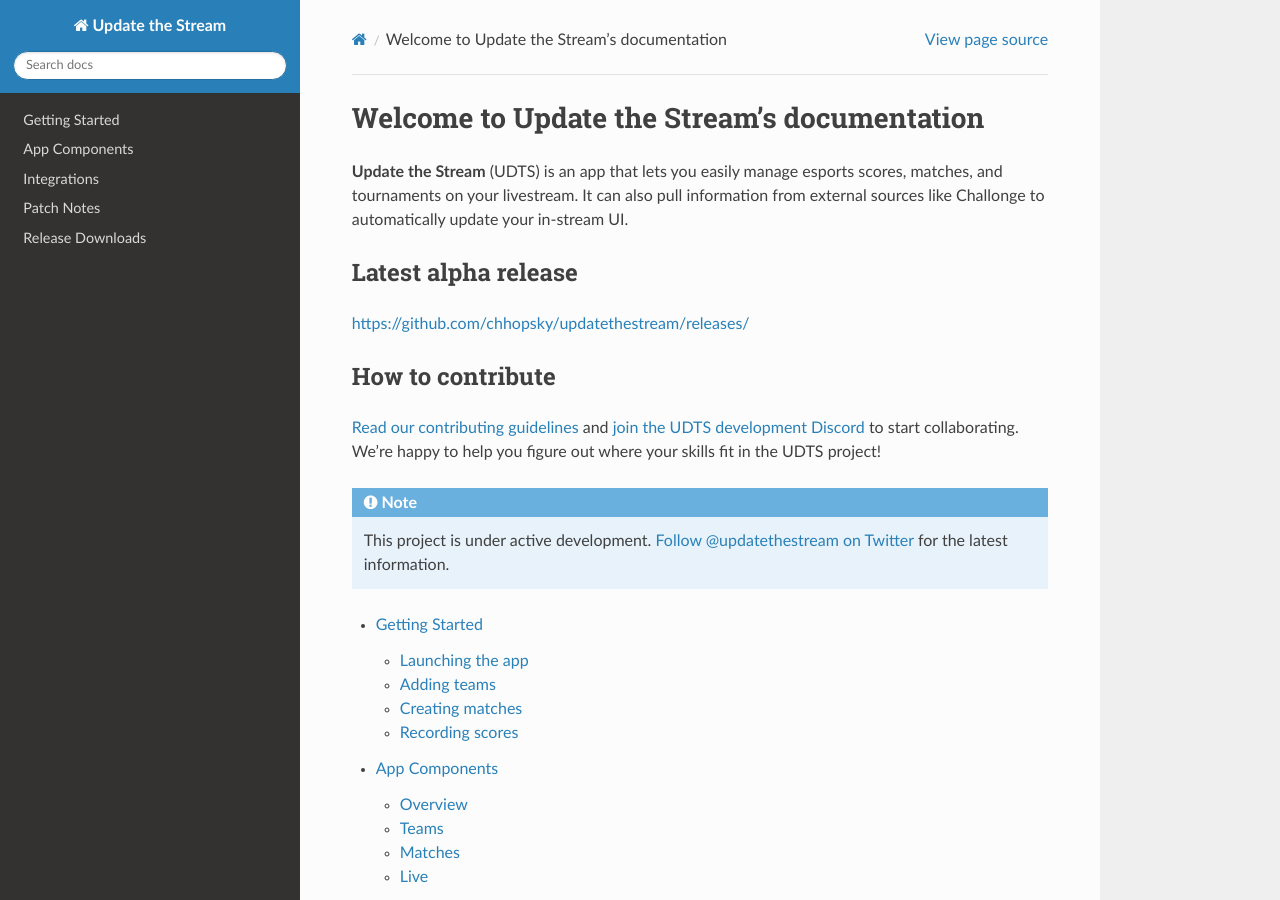
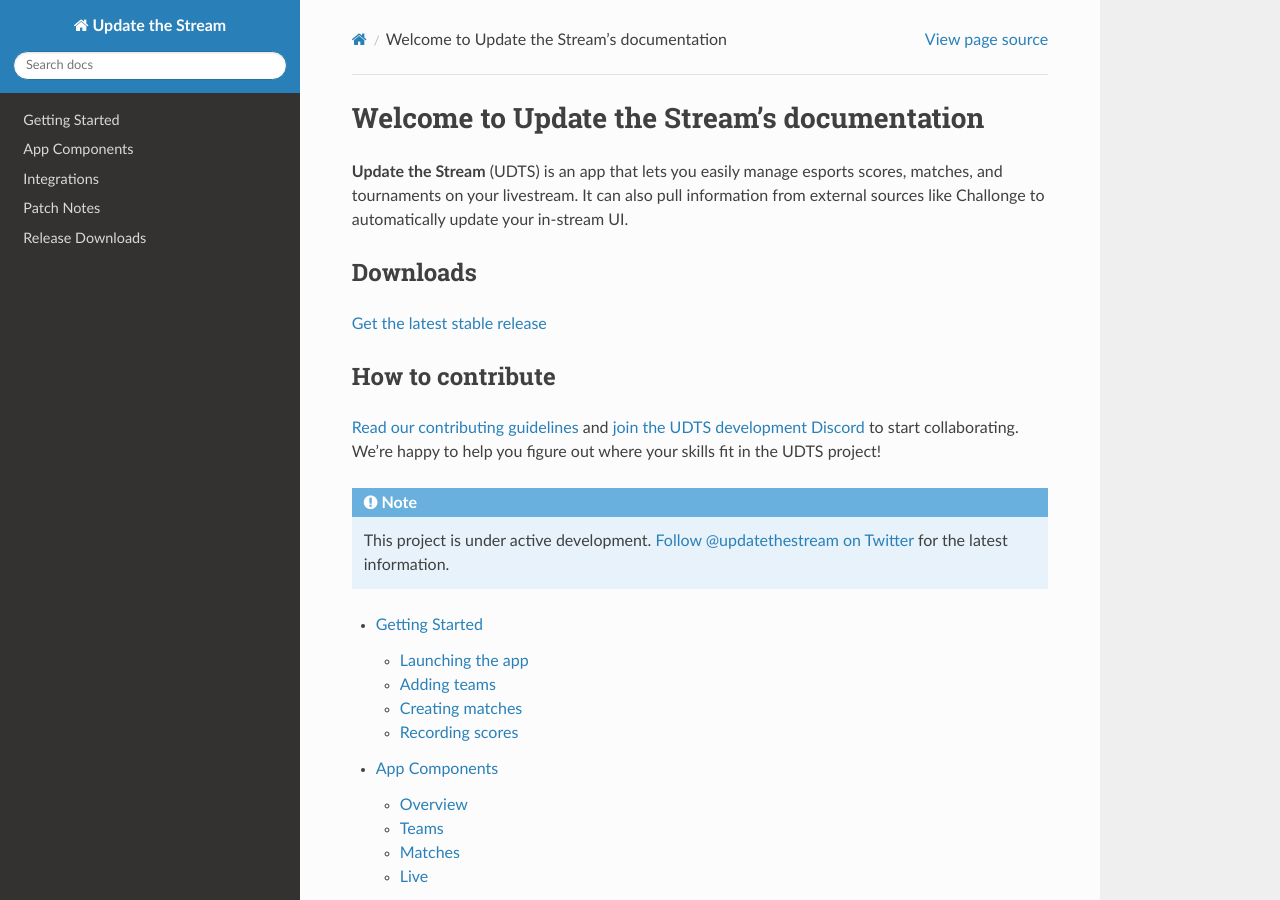
Before and after one commit to chhopsky/udts-readthedocs, a Sphinx documentation site: the page built from docs/source/index.rst, in a window 1280 px wide and 900 px high. Built offline with Sphinx 7.4.7 and the Read the Docs theme 2.0.0, drawn with Linux system fonts in a browser that asks for light colours.

Commit message:
Added internal link for build downloads
- Used :doc:
- chhopsky hated it

```diff
--- a/docs/source/index.rst
+++ b/docs/source/index.rst
@@ -8,9 +8,9 @@
 
 **Update the Stream** (UDTS) is an app that lets you easily manage esports scores, matches, and tournaments on your livestream. It can also pull information from external sources like Challonge to automatically update your in-stream UI.
 
-Latest alpha release
---------------------
-https://github.com/chhopsky/updatethestream/releases/
+Downloads
+---------
+:doc:`Get the latest stable release </releases>`
 
 How to contribute
 -----------------
```
Also changed, not shown: 14 other files.
